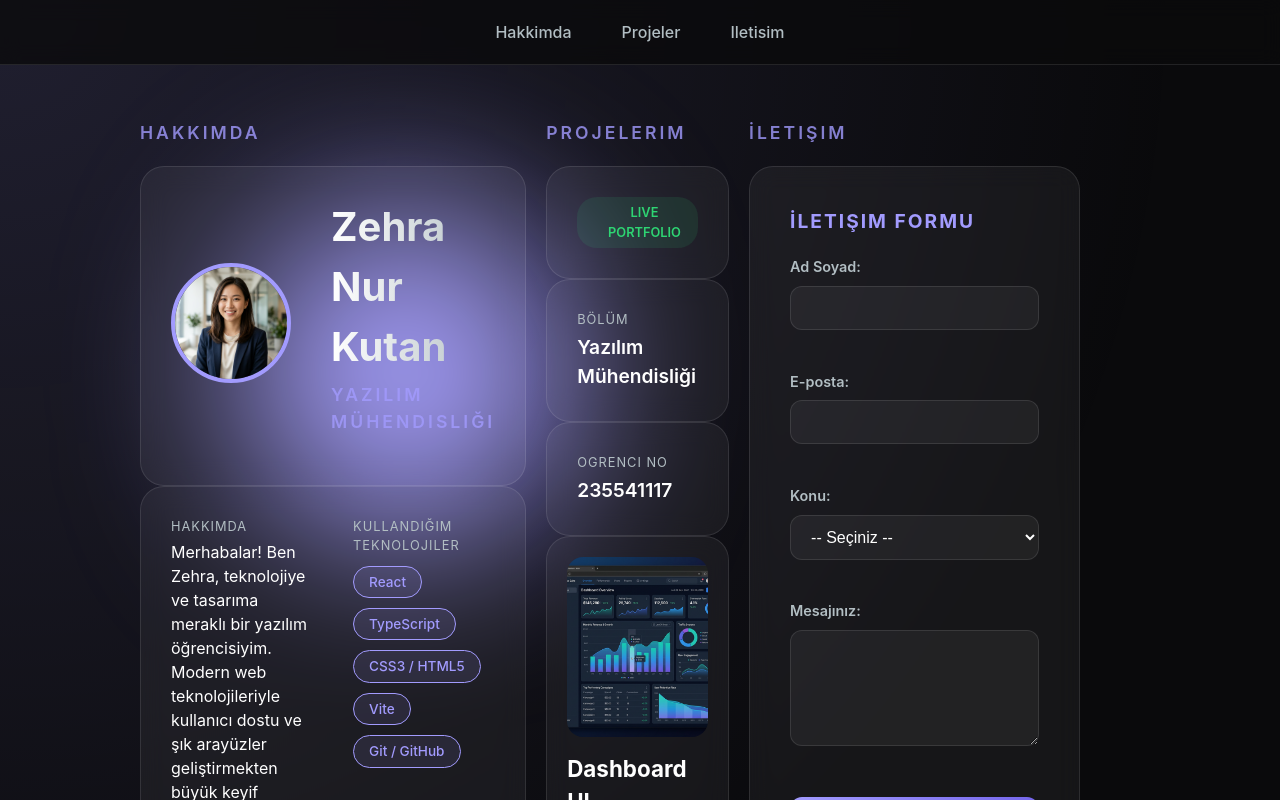
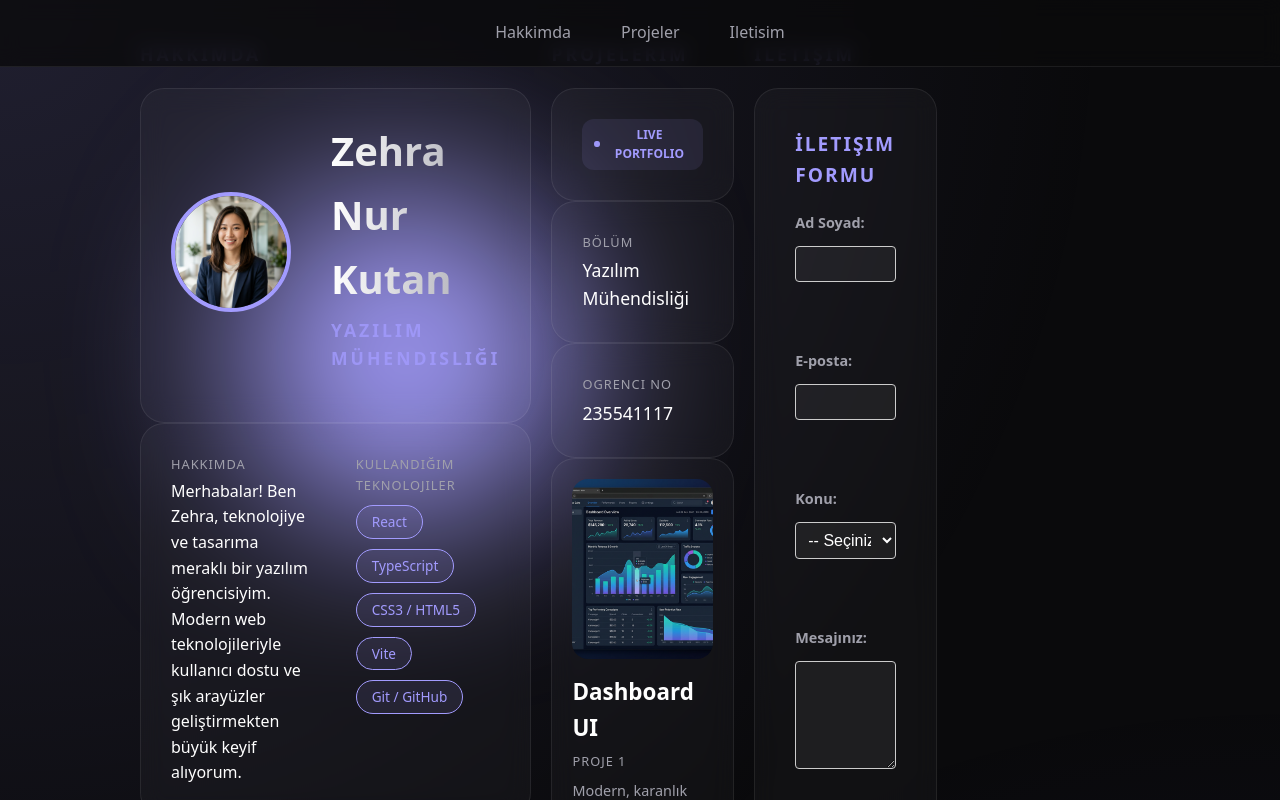
Before and after one commit to ZehraNurKutan/web-lab-hello, a React (Vite) app: page / in a window 1280 px wide. Shown: the top 800 px of the page. Built offline with nearby package versions, Linux system fonts and the light colour scheme.

Commit message:
style: add base CSS and skip link

```diff
--- a/src/App.css
+++ b/src/App.css
@@ -1,13 +1,14 @@
 :root {
   --bg-dark: #0a0a0c;
+  --glass-bg: rgba(255, 255, 255, 0.03);
+  --glass-border: rgba(255, 255, 255, 0.08);
+  --text-main: #ffffff;
+  --text-muted: #a0a0ab;
   --accent-primary: #a29bfe;
   --accent-secondary: #6c5ce7;
-  --glass-bg: rgba(255, 255, 255, 0.05);
-  --glass-border: rgba(255, 255, 255, 0.1);
-  --text-main: #ffffff;
-  --text-muted: #b2bec3;
 }
 
+/* Global Reset - Uygulama-6 */
 * {
   margin: 0;
   padding: 0;
@@ -15,31 +16,34 @@
 }
 
 body {
-  font-family: 'Inter', -apple-system, BlinkMacSystemFont, "Segoe UI", Roboto, sans-serif;
   background-color: var(--bg-dark);
   color: var(--text-main);
+  /* Body Typography - Uygulama-6 */
+  font-family: system-ui, -apple-system, sans-serif;
+  line-height: 1.6;
   overflow-x: hidden;
 }
 
 .app-container {
   min-height: 100vh;
-  padding: 80px 20px;
   display: flex;
   flex-direction: column;
   align-items: center;
+  padding: 0 20px;
   position: relative;
-  background: radial-gradient(circle at 0% 0%, rgba(162, 155, 254, 0.15) 0%, transparent 50%),
+  background:
+    radial-gradient(circle at 0% 0%, rgba(162, 155, 254, 0.15) 0%, transparent 50%),
     radial-gradient(circle at 100% 100%, rgba(108, 92, 231, 0.15) 0%, transparent 50%);
 }
 
-/* Skip Link */
+/* Skip Link - Uygulama-6 */
 .skip-link {
   position: absolute;
   top: -100px;
   left: 20px;
-  background: var(--accent-primary);
-  color: #fff;
-  padding: 10px 20px;
+  background: #1E3A8A; /* Lab suggested color */
+  color: white;
+  padding: 8px 16px;
   z-index: 1000;
   border-radius: 8px;
   text-decoration: none;
@@ -50,9 +54,9 @@ body {
   top: 20px;
 }
 
-/* Global Focus Styles */
-*:focus {
-  outline: 2px solid var(--accent-primary);
+/* Global Focus Styles - Uygulama-6 */
+:focus {
+  outline: 2px solid #2563EB;
   outline-offset: 4px;
 }
 
@@ -99,15 +103,6 @@ section {
 section h2 {
   margin-bottom: 20px;
   opacity: 0.8;
-}
-
-footer {
-  margin-top: 60px;
-  padding: 40px 20px;
-  width: 100%;
-  text-align: center;
-  border-top: 1px solid var(--glass-border);
-  color: var(--text-muted);
 }
 
 /* Animated Background Orbs */
@@ -281,44 +276,50 @@ legend {
   letter-spacing: 2px;
 }
 
+/* Form stilleri - Uygulama-6 */
 .form-group {
+  margin-bottom: 1rem;
   display: flex;
   flex-direction: column;
   gap: 8px;
   text-align: left;
 }
 
-.form-group label {
+label {
+  display: block;
+  margin-bottom: 0.25rem;
   font-size: 0.9rem;
   color: var(--text-muted);
   font-weight: 600;
 }
 
-.form-group input,
-.form-group select,
-.form-group textarea {
+input,
+textarea,
+select {
+  width: 100%;
+  padding: 0.5rem;
   background: rgba(255, 255, 255, 0.05);
-  border: 1px solid var(--glass-border);
-  border-radius: 12px;
-  padding: 12px 16px;
+  border: 1px solid #ccc;
+  border-radius: 4px;
   color: var(--text-main);
   font-size: 1rem;
   transition: all 0.3s;
 }
 
-.form-group input:focus,
-.form-group select:focus,
-.form-group textarea:focus {
+input:focus,
+select:focus,
+textarea:focus {
   background: rgba(255, 255, 255, 0.08);
-  border-color: var(--accent-primary);
+  border-color: #2563EB;
   outline: none;
-  box-shadow: 0 0 15px rgba(162, 155, 254, 0.2);
+  box-shadow: 0 0 10px rgba(37, 99, 235, 0.2);
 }
 
 .error-msg {
-  color: #ff7675;
-  font-size: 0.8rem;
-  min-height: 1em;
+  color: red;
+  font-size: 0.85rem;
+  min-height: 1.2rem;
+  margin-top: 4px;
 }
 
 .submit-btn {
@@ -377,7 +378,7 @@ footer {
   color: var(--accent-primary);
 }
 
-/* Typography */
+/* Typography moved to avoid conflicts with Uygulama-6 */
 h1 {
   font-size: 2.5rem;
   background: linear-gradient(to right, #fff, var(--text-muted));
@@ -417,8 +418,8 @@ h3 {
 }
 
 .value {
-  font-size: 1.2rem;
-  font-weight: 600;
+  font-size: 1.1rem;
+  font-weight: 500;
 }
 
 .intro-text {
@@ -429,40 +430,29 @@ h3 {
 
 /* Status Indicator */
 .status-pill {
-  background: rgba(46, 213, 115, 0.1);
-  color: #2ed573;
-  padding: 6px 16px;
-  border-radius: 20px;
-  font-size: 0.8rem;
-  font-weight: 600;
-  display: inline-flex;
+  background: rgba(162, 155, 254, 0.1);
+  padding: 6px 12px;
+  border-radius: 12px;
+  font-size: 0.75rem;
+  font-weight: 700;
+  color: var(--accent-primary);
+  display: flex;
   align-items: center;
   gap: 8px;
 }
 
 .status-dot {
-  width: 8px;
-  height: 8px;
-  background: #2ed573;
+  width: 6px;
+  height: 6px;
+  background: var(--accent-primary);
   border-radius: 50%;
   animation: pulse 2s infinite;
 }
 
 @keyframes pulse {
-  0% {
-    transform: scale(0.95);
-    opacity: 1;
-  }
-
-  70% {
-    transform: scale(1.5);
-    opacity: 0;
-  }
-
-  100% {
-    transform: scale(0.95);
-    opacity: 0;
-  }
+  0% { opacity: 1; }
+  50% { opacity: 0.4; }
+  100% { opacity: 1; }
 }
 
 /* Responsive */
@@ -471,10 +461,18 @@ h3 {
     grid-template-columns: 1fr;
   }
 
-  .header-card,
-  .status-card,
-  .info-card-mini,
-  .intro-card {
+  .header-card, .info-card-mini, .project-card, .intro-card, .form-card {
     grid-column: span 1;
   }
+
+  .header-card {
+    flex-direction: column;
+    text-align: center;
+    gap: 20px;
+  }
+
+  .intro-content {
+    flex-direction: column;
+    gap: 20px;
+  }
 }
```
